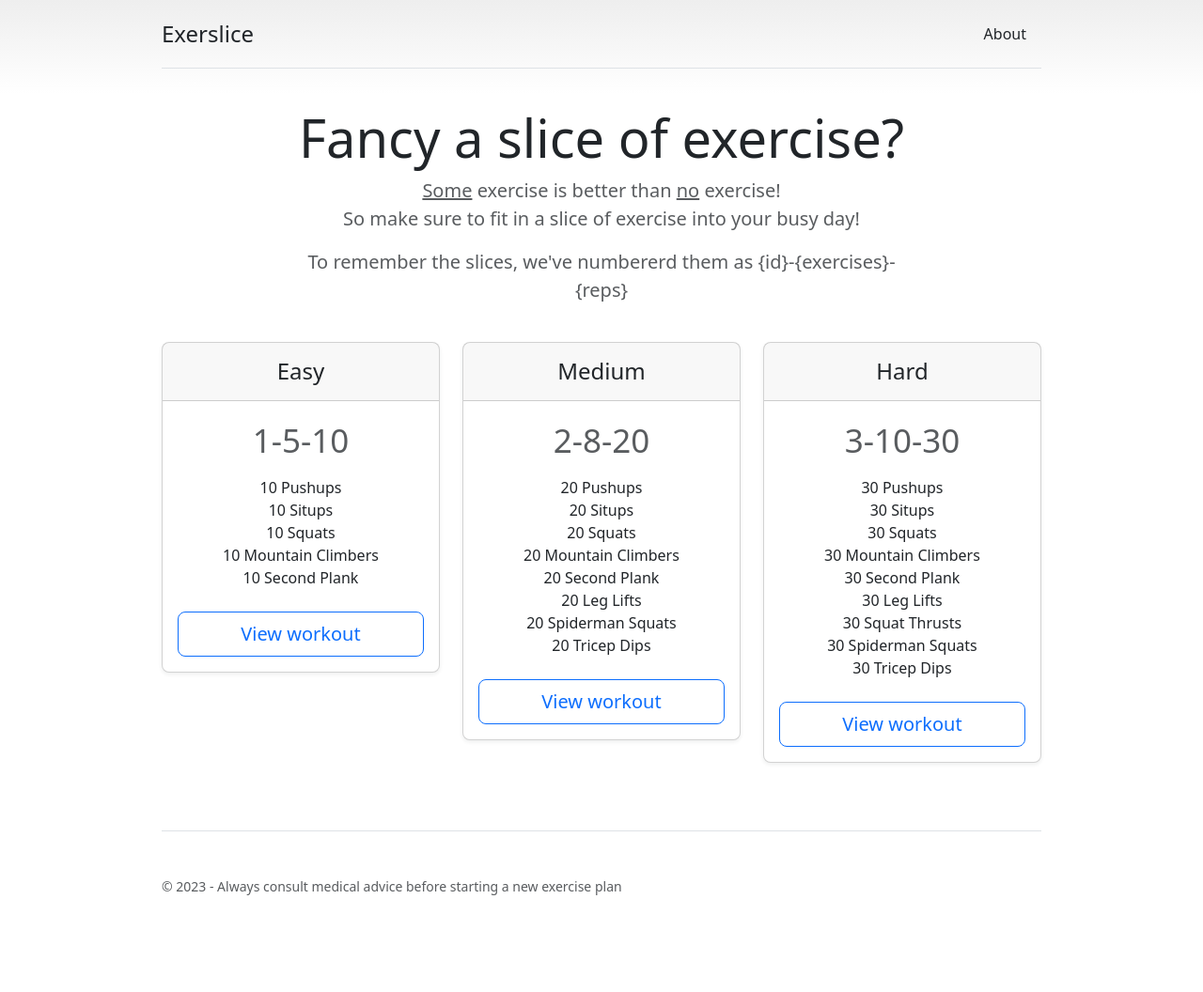
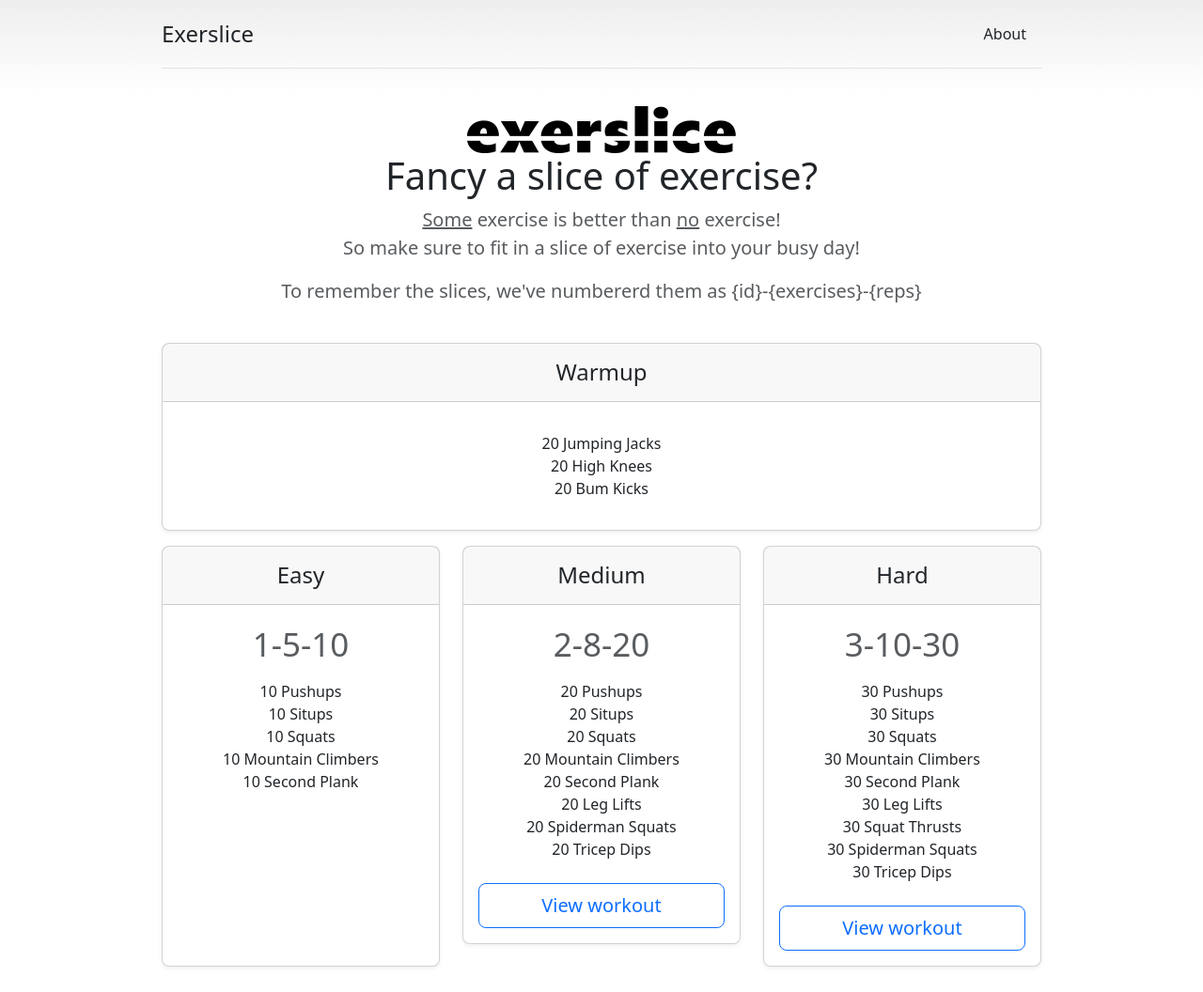
Before and after one commit to leeenglestone/Exerslice, a plain HTML site: page docs/index.html in a window 1280 px wide. Shown: the top 1056 px of the page at 94% size. Before the commit the page ends 1034 px from the top, so only its background shows below. Drawn offline with Linux system fonts and the light colour scheme.

Commit message:
Logo added

```diff
--- a/docs/index.html
+++ b/docs/index.html
@@ -69,29 +69,29 @@
 
 <body>
 
-  <!-- <svg xmlns="http://www.w3.org/2000/svg" style="display: none;">
-  <symbol id="check" viewBox="0 0 16 16">
-    <title>Check</title>
-    <path d="M13.854 3.646a.5.5 0 0 1 0 .708l-7 7a.5.5 0 0 1-.708 0l-3.5-3.5a.5.5 0 1 1 .708-.708L6.5 10.293l6.646-6.647a.5.5 0 0 1 .708 0z"/>
-  </symbol>
-</svg> -->
-
   <div class="container py-3">
     <header>
       <div class="d-flex flex-column flex-md-row align-items-center pb-3 mb-4 border-bottom">
         <a href="/" class="d-flex align-items-center text-dark text-decoration-none">
-          <!-- <svg xmlns="http://www.w3.org/2000/svg" width="40" height="32" class="me-2" viewBox="0 0 118 94" role="img"><title>Bootstrap</title><path fill-rule="evenodd" clip-rule="evenodd" d="M24.509 0c-6.733 0-11.715 5.893-11.492 12.284.214 6.14-.064 14.092-2.066 20.577C8.943 39.365 5.547 43.485 0 44.014v5.972c5.547.529 8.943 4.649 10.951 11.153 2.002 6.485 2.28 14.437 2.066 20.577C12.794 88.106 17.776 94 24.51 94H93.5c6.733 0 11.714-5.893 11.491-12.284-.214-6.14.064-14.092 2.066-20.577 2.009-6.504 5.396-10.624 10.943-11.153v-5.972c-5.547-.529-8.934-4.649-10.943-11.153-2.002-6.484-2.28-14.437-2.066-20.577C105.214 5.894 100.233 0 93.5 0H24.508zM80 57.863C80 66.663 73.436 72 62.543 72H44a2 2 0 01-2-2V24a2 2 0 012-2h18.437c9.083 0 15.044 4.92 15.044 12.474 0 5.302-4.01 10.049-9.119 10.88v.277C75.317 46.394 80 51.21 80 57.863zM60.521 28.34H49.948v14.934h8.905c6.884 0 10.68-2.772 10.68-7.727 0-4.643-3.264-7.207-9.012-7.207zM49.948 49.2v16.458H60.91c7.167 0 10.964-2.876 10.964-8.281 0-5.406-3.903-8.178-11.425-8.178H49.948z" fill="currentColor"></path></svg> -->
           <span class="fs-4">Exerslice</span>
         </a>
 
-        <nav class="d-inline-flex mt-2 mt-md-0 ms-md-auto">
-          <a class="me-3 py-2 text-dark text-decoration-none" href="#">About</a>
-
+        <nav class="d-inline-flex mt-2 mt-md-0 ms-md-auto navbar-expand-sm">
+          <div class="collapse navbar-collapse">
+            <ul class="navbar-nav me-auto">
+                <li class="nav-item">
+                  <a class="nav-link me-3 py-2 text-dark text-decoration-none" href="#">About</a>
+                </li>
+            </ul>
+          </div>
         </nav>
       </div>
 
-      <div class="pricing-header p-3 pb-md-4 mx-auto text-center">
-        <h1 class="display-4 fw-normal">Fancy a slice of exercise?</h1>
+      <div class="p-3 pb-md-4 mx-auto text-center">
+
+        <img src="/images/Exerslice.png" alt="exerslice" />
+
+        <h1 class="display-7 fw-normal">Fancy a slice of exercise?</h1>
         <p class="fs-5 text-muted"><u>Some</u> exercise is better than <u>no</u> exercise! <br/>So make sure to fit in a slice of exercise into your busy day!</p>
 
         <p class="fs-5 text-muted">To remember the slices, we've numbererd them as {id}-{exercises}-{reps}</p>
@@ -99,6 +99,26 @@
     </header>
 
     <main>
+
+      <div class="row row-cols-1 row-cols-md-14 mb-3 text-center">
+        <div class="col">
+          <div class="card mb-12 rounded-3 shadow-sm">
+            <div class="card-header py-3">
+              <h4 class="my-0 fw-normal">Warmup</h4>
+            </div>
+            <div class="card-body">
+
+              <ul class="list-unstyled mt-3 mb-12">
+                <li>20 Jumping Jacks</li>
+                <li>20 High Knees</li>
+                <li>20 Bum Kicks</li>
+              </ul>
+
+            </div>
+          </div>
+        </div>
+      </div>
+
       <div class="row row-cols-1 row-cols-md-3 mb-3 text-center">
         <div class="col">
           <div class="card mb-4 rounded-3 shadow-sm">
@@ -114,7 +134,13 @@
                 <li>10 Mountain Climbers</li>
                 <li>10 Second Plank</li>
               </ul>
-              <button type="button" class="w-100 btn btn-lg btn-outline-primary">View workout</button>
+              <br/>
+              <br/>
+              <br/>
+              <br/>
+              <br/>
+              <br/>
+              <!-- <button type="button" class="w-100 btn btn-lg btn-outline-primary">View workout</button> -->
             </div>
           </div>
         </div>
```
Also changed, not shown: docs/images/Exerslice.png (added), 1 other file.
